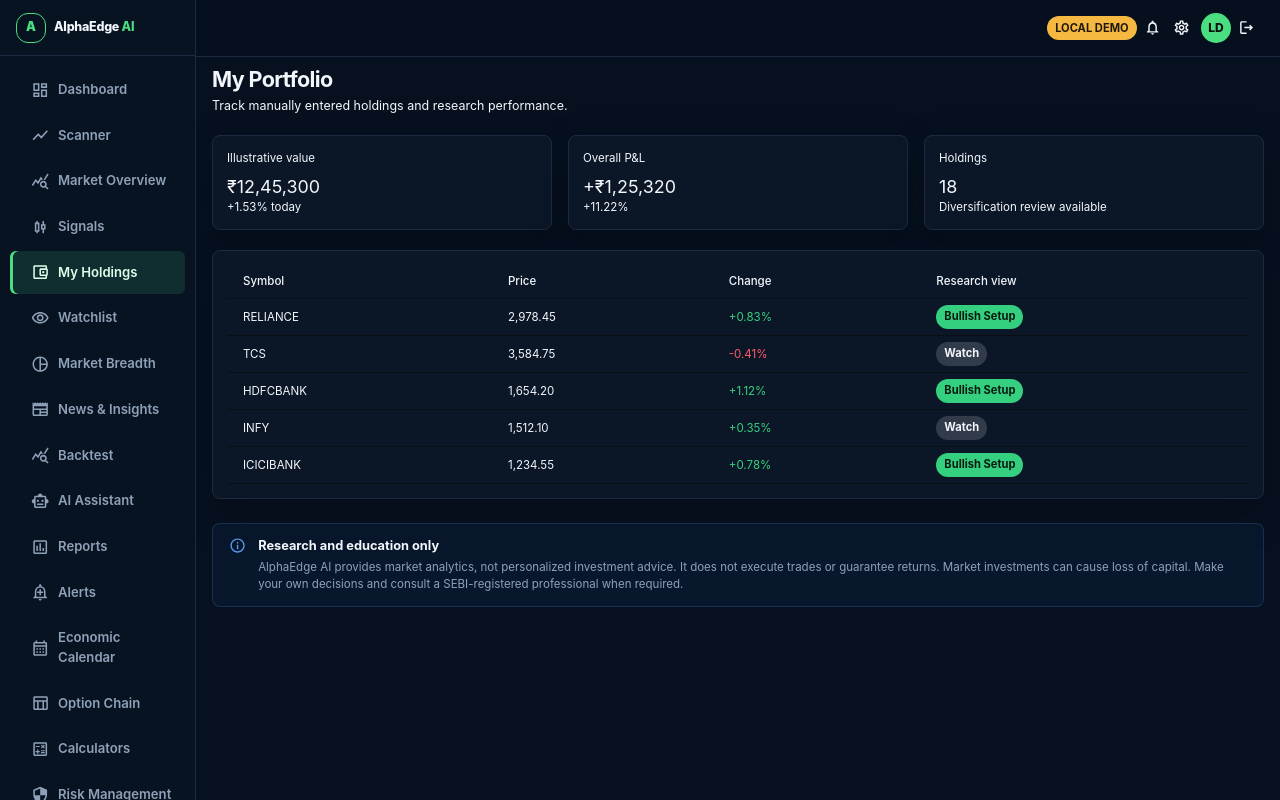
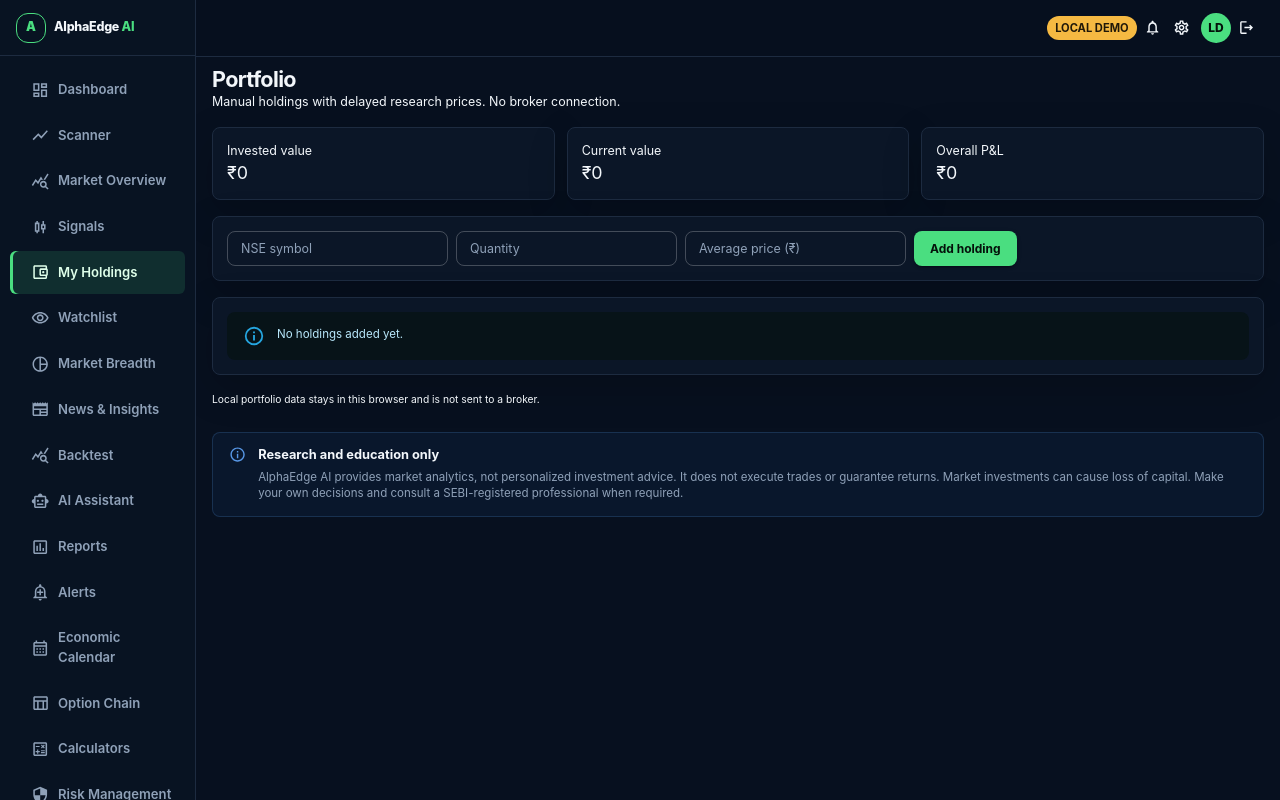
Before and after one commit to gagan-15/alphaedge-ai, a React (Vite) app in the folder frontend/: page /holdings in a window 1280 px wide. Built offline with nearby package versions, Linux system fonts and the light colour scheme.

Commit message:
Build manual delayed-price portfolio

```diff
--- a/frontend/src/App.tsx
+++ b/frontend/src/App.tsx
@@ -17,6 +17,7 @@
 import AIAssistant from "./pages/AIAssistant";
 import Dashboard from "./pages/Dashboard";
 import Login from "./pages/Login";
+import MyHoldings from "./pages/MyHoldings";
 import Reports from "./pages/Reports";
 import Register from "./pages/Register";
 import Scanner from "./pages/Scanner";
@@ -33,7 +34,6 @@
     NewsInsightsPage,
     OptionChainPage,
     BacktestingPage,
-    PortfolioPage,
     RiskManagementPage,
 } from "./pages/WorkspaceScreens";
 
@@ -66,7 +66,7 @@
             />
             <Route
                 path="/holdings"
-                element={<PrivatePage><PortfolioPage /></PrivatePage>}
+                element={<PrivatePage><MyHoldings /></PrivatePage>}
             />
             <Route
                 path="/watchlist"
--- a/frontend/src/pages/MyHoldings.tsx
+++ b/frontend/src/pages/MyHoldings.tsx
@@ -1,23 +1,157 @@
-/**
- * My Holdings Page.
- *
- * Sprint:
- *     2.62 - Application Navigation & Routing
- */
+import { useEffect, useMemo, useState } from "react";
 
+import DeleteOutlinedIcon from "@mui/icons-material/DeleteOutlined";
+import Alert from "@mui/material/Alert";
+import Box from "@mui/material/Box";
+import Button from "@mui/material/Button";
+import Card from "@mui/material/Card";
+import CardContent from "@mui/material/CardContent";
+import Grid from "@mui/material/Grid";
+import IconButton from "@mui/material/IconButton";
 import Stack from "@mui/material/Stack";
+import Table from "@mui/material/Table";
+import TableBody from "@mui/material/TableBody";
+import TableCell from "@mui/material/TableCell";
+import TableHead from "@mui/material/TableHead";
+import TableRow from "@mui/material/TableRow";
+import TextField from "@mui/material/TextField";
 import Typography from "@mui/material/Typography";
 
+import { getMarketCandles } from "../api/marketApi";
+
+interface Holding {
+    id: string;
+    symbol: string;
+    quantity: number;
+    averagePrice: number;
+}
+
+const storageKey = "alphaedge.local.holdings";
+
+function loadHoldings(): Holding[] {
+    try {
+        const parsed = JSON.parse(localStorage.getItem(storageKey) ?? "[]");
+        return Array.isArray(parsed) ? parsed : [];
+    } catch {
+        return [];
+    }
+}
+
 function MyHoldings() {
+    const [holdings, setHoldings] = useState<Holding[]>(loadHoldings);
+    const [prices, setPrices] = useState<Record<string, number>>({});
+    const [symbol, setSymbol] = useState("");
+    const [quantity, setQuantity] = useState("");
+    const [averagePrice, setAveragePrice] = useState("");
+    const [message, setMessage] = useState("");
+
+    useEffect(() => {
+        localStorage.setItem(storageKey, JSON.stringify(holdings));
+        let active = true;
+        const symbols = [...new Set(holdings.map((holding) => holding.symbol))];
+        void Promise.all(symbols.map(async (item) => {
+            try {
+                const result = await getMarketCandles(item, "1mo", "1d");
+                return [item, result.candles.at(-1)?.close] as const;
+            } catch {
+                return [item, undefined] as const;
+            }
+        })).then((entries) => {
+            if (active) {
+                setPrices(Object.fromEntries(entries.filter((entry) => entry[1] !== undefined)));
+            }
+        });
+        return () => {
+            active = false;
+        };
+    }, [holdings]);
+
+    const summary = useMemo(() => holdings.reduce((result, holding) => {
+        const invested = holding.quantity * holding.averagePrice;
+        const current = holding.quantity * (prices[holding.symbol] ?? holding.averagePrice);
+        return {
+            invested: result.invested + invested,
+            current: result.current + current,
+        };
+    }, { invested: 0, current: 0 }), [holdings, prices]);
+
+    function addHolding() {
+        const normalized = symbol.trim().toUpperCase();
+        const parsedQuantity = Number(quantity);
+        const parsedPrice = Number(averagePrice);
+        if (!/^[A-Z0-9.^_-]{1,24}$/.test(normalized) || parsedQuantity <= 0 || parsedPrice <= 0) {
+            setMessage("Enter a valid symbol, quantity and average price.");
+            return;
+        }
+        setHoldings((current) => [...current, {
+            id: crypto.randomUUID(),
+            symbol: normalized,
+            quantity: parsedQuantity,
+            averagePrice: parsedPrice,
+        }]);
+        setSymbol("");
+        setQuantity("");
+        setAveragePrice("");
+        setMessage("");
+    }
+
+    const profit = summary.current - summary.invested;
+
     return (
         <Stack spacing={2}>
-            <Typography variant="h4">
-                My Holdings
-            </Typography>
-
-            <Typography color="text.secondary">
-                My Holdings workspace coming soon.
-            </Typography>
+            <Box>
+                <Typography variant="h4">Portfolio</Typography>
+                <Typography color="text.secondary">Manual holdings with delayed research prices. No broker connection.</Typography>
+            </Box>
+            <Grid container spacing={1.5}>
+                {[
+                    ["Invested value", summary.invested],
+                    ["Current value", summary.current],
+                    ["Overall P&L", profit],
+                ].map(([label, value]) => (
+                    <Grid key={label as string} size={{ xs: 12, md: 4 }}>
+                        <Card><CardContent>
+                            <Typography color="text.secondary">{label}</Typography>
+                            <Typography variant="h5" color={label === "Overall P&L" ? (profit >= 0 ? "success.main" : "error.main") : "text.primary"}>
+                                ₹{(value as number).toLocaleString("en-IN", { maximumFractionDigits: 2 })}
+                            </Typography>
+                        </CardContent></Card>
+                    </Grid>
+                ))}
+            </Grid>
+            <Card><CardContent>
+                <Stack direction={{ xs: "column", md: "row" }} spacing={1}>
+                    <TextField size="small" label="NSE symbol" value={symbol} onChange={(event) => setSymbol(event.target.value)} />
+                    <TextField size="small" type="number" label="Quantity" value={quantity} onChange={(event) => setQuantity(event.target.value)} />
+                    <TextField size="small" type="number" label="Average price (₹)" value={averagePrice} onChange={(event) => setAveragePrice(event.target.value)} />
+                    <Button variant="contained" onClick={addHolding}>Add holding</Button>
+                </Stack>
+                {message && <Alert severity="warning" sx={{ mt: 1.5 }}>{message}</Alert>}
+            </CardContent></Card>
+            <Card><CardContent>
+                {holdings.length === 0 ? <Alert severity="info">No holdings added yet.</Alert> : (
+                    <Table size="small">
+                        <TableHead><TableRow>
+                            {["Symbol", "Quantity", "Average", "Delayed LTP", "Value", "P&L", ""].map((label) => <TableCell key={label}>{label}</TableCell>)}
+                        </TableRow></TableHead>
+                        <TableBody>{holdings.map((holding) => {
+                            const ltp = prices[holding.symbol];
+                            const current = holding.quantity * (ltp ?? holding.averagePrice);
+                            const rowProfit = current - holding.quantity * holding.averagePrice;
+                            return <TableRow key={holding.id}>
+                                <TableCell sx={{ fontWeight: 800 }}>{holding.symbol}</TableCell>
+                                <TableCell>{holding.quantity}</TableCell>
+                                <TableCell>₹{holding.averagePrice.toLocaleString("en-IN")}</TableCell>
+                                <TableCell>{ltp ? `₹${ltp.toLocaleString("en-IN", { maximumFractionDigits: 2 })}` : "Unavailable"}</TableCell>
+                                <TableCell>₹{current.toLocaleString("en-IN", { maximumFractionDigits: 2 })}</TableCell>
+                                <TableCell sx={{ color: rowProfit >= 0 ? "success.main" : "error.main" }}>₹{rowProfit.toLocaleString("en-IN", { maximumFractionDigits: 2 })}</TableCell>
+                                <TableCell><IconButton onClick={() => setHoldings((currentHoldings) => currentHoldings.filter((item) => item.id !== holding.id))}><DeleteOutlinedIcon fontSize="small" /></IconButton></TableCell>
+                            </TableRow>;
+                        })}</TableBody>
+                    </Table>
+                )}
+            </CardContent></Card>
+            <Typography variant="caption" color="text.secondary">Local portfolio data stays in this browser and is not sent to a broker.</Typography>
         </Stack>
     );
 }
```
Also changed, not shown: 2 other files (tests, documents, lock files or other folders).
